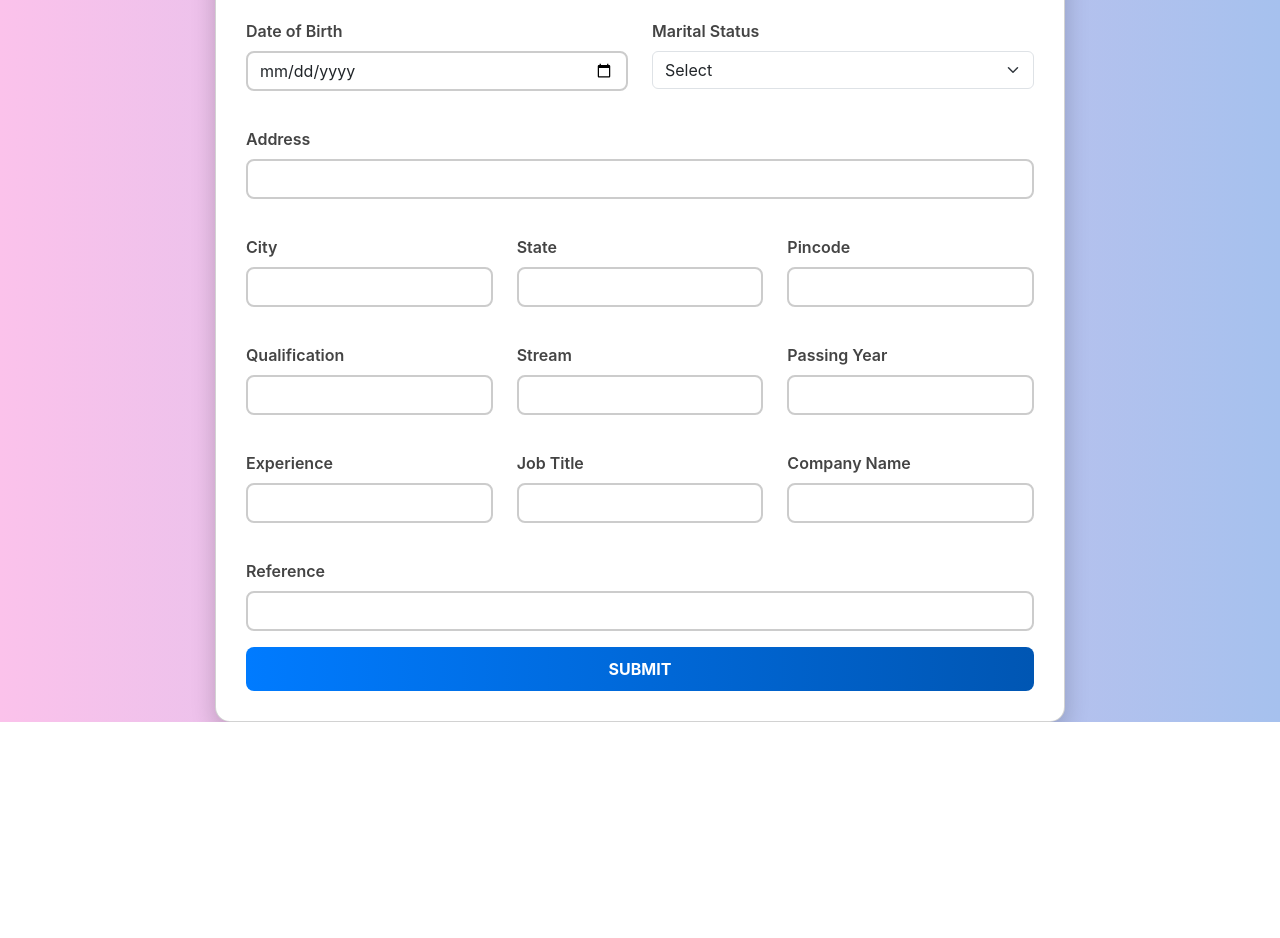
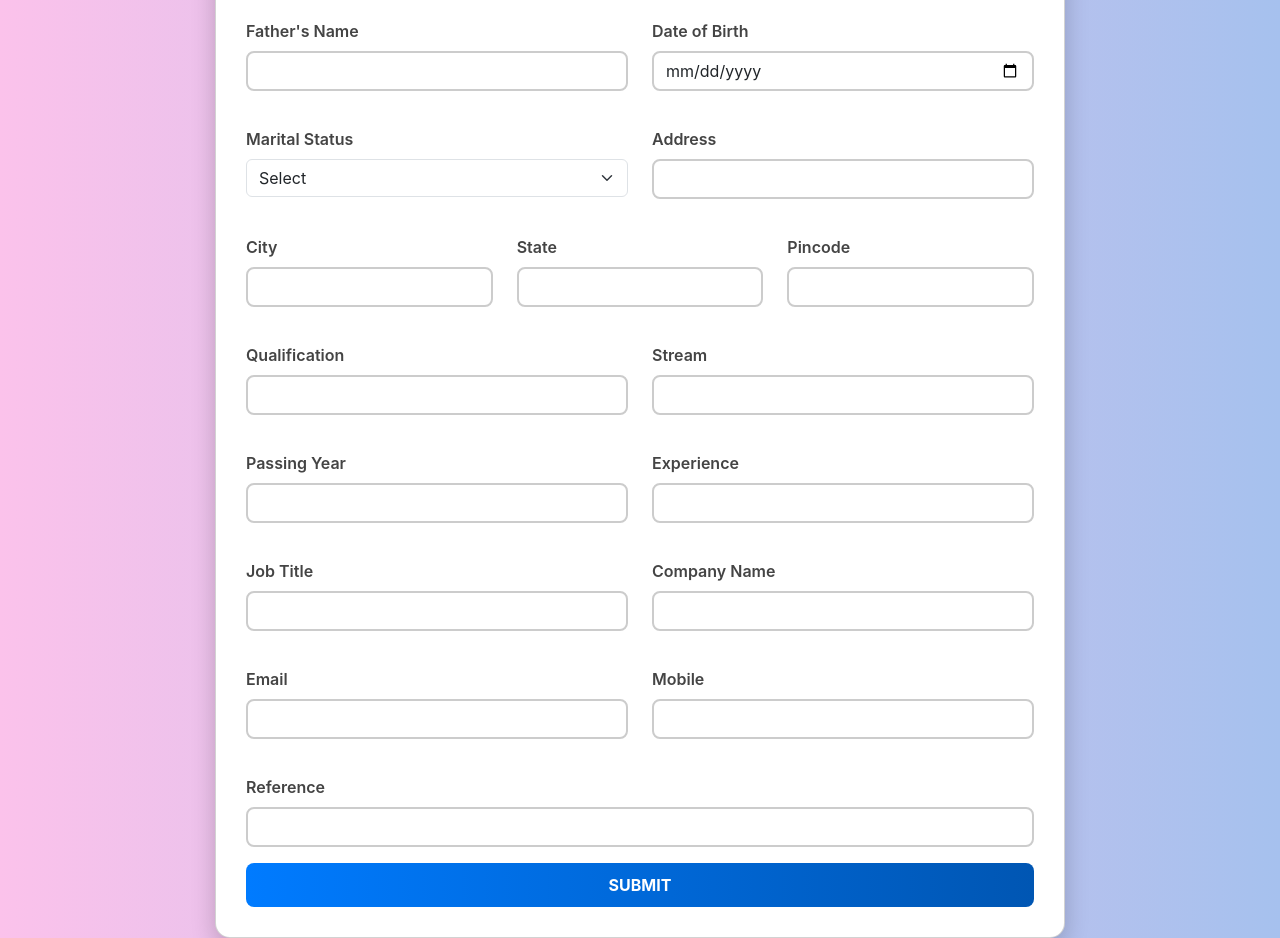
Before and after one commit to piyushsalvi7898/frontend-repo, a React (Create React App) app: page /registration-form in a window 1280 px wide. Shown: the part 260-1198 px from the top of the page. Before the commit the page ends 982 px from the top, so only its background shows below. Built offline with nearby package versions, Linux system fonts and the light colour scheme; no server answers.

Commit message:
Made right form with right content

```diff
--- a/src/pages/RegistrationForm .js
+++ b/src/pages/RegistrationForm .js
@@ -1,6 +1,7 @@
 import React, { useState, useEffect } from "react";
 import { Form, Button, Container, Row, Col, Card } from "react-bootstrap";
 import jsPDF from "jspdf";
+// import "jspdf-autotable";
 import "../css/Registration.css";
 
 const RegistrationForm = () => {
@@ -25,6 +26,7 @@ const RegistrationForm = () => {
     reference: "",
   });
 
+  const [isSubmitting, setIsSubmitting] = useState(false);
   const backendURL = "https://backend-repo-q9e4.onrender.com";
 
   useEffect(() => {
@@ -55,38 +57,104 @@ const RegistrationForm = () => {
   const handleChange = (e) => {
     setFormData({ ...formData, [e.target.name]: e.target.value });
   };
+// =======================================
 
+
+const generatePDF = () => {
+  const doc = new jsPDF();
+
+  // Company Header
+  doc.setFont("helvetica", "bold");
+  doc.setFontSize(20);
+  doc.text("Yunify HR & IT Solution Pvt. Ltd.", 20, 20);
+
+  doc.setFontSize(12);
+  doc.setFont("helvetica", "italic");
+  doc.text("Empowering Talent & Technology", 20, 28);
+
+  // Line separator
+  doc.setLineWidth(0.5);
+  doc.line(20, 32, 190, 32); // Horizontal line
+
+  // Form Data in Normal Text Format
+  doc.setFont("helvetica", "normal");
+  doc.setFontSize(12);
+
+  const fields = [
+    ["Unique ID", formData.uniqueId],
+    ["Name", formData.name],
+    ["Father's Name", formData.fatherName],
+    ["Date of Birth", formData.dob],
+    ["Marital Status", formData.maritalStatus],
+    ["Address", formData.address],
+    ["City", formData.city],
+    ["State", formData.state],
+    ["Pincode", formData.pincode],
+    ["Qualification", formData.qualification],
+    ["Stream", formData.stream],
+    ["Passing Year", formData.passingYear],
+    ["Experience", formData.experience],
+    ["Job Title", formData.jobTitle],
+    ["Company Name", formData.companyName],
+    ["Email", formData.email],
+    ["Mobile", formData.mobile],
+    ["Reference", formData.reference],
+  ];
+
+  let y = 40; // Initial Y position for the text
+
+  fields.forEach(([label, value]) => {
+    doc.setFont("helvetica", "bold");
+    doc.text(`${label}:`, 20, y);
+    doc.setFont("helvetica", "normal");
+    doc.text(value || "N/A", 70, y);
+    y += 8; // Spacing between lines
+  });
+
+  y += 10; // Space before footer
+
+  // Footer Message
+  doc.setFont("helvetica", "bold");
+  doc.setFontSize(12);
+  doc.text("Thank you for choosing Yunify HR & IT Solution Pvt. Ltd.", 20, y);
+
+  doc.setFont("helvetica", "normal");
+  doc.setFontSize(10);
+  doc.text("Your application has been successfully submitted and is under review.", 20, y + 8);
+  doc.text("We are committed to connecting talented individuals with the right opportunities.", 20, y + 16);
+  doc.text("For any further assistance, feel free to reach out to us at:", 20, y + 24);
+
+  doc.setFont("helvetica", "bold");
+  doc.text(" Email: contact@yunify.in  |    Contact:  +91 94248-06680", 20, y + 32);
+
+  doc.save(`Candidate_Receipt_${formData.uniqueId}.pdf`);
+};
+
+
+
+  // ===============================
   const handleSubmit = async (e) => {
     e.preventDefault();
+    setIsSubmitting(true);
     try {
       const response = await fetch(`${backendURL}/api/candidates`, {
         method: "POST",
         headers: { "Content-Type": "application/json" },
         body: JSON.stringify(formData),
       });
+
       if (response.ok) {
         alert("Candidate registered successfully!");
+        generatePDF();
         fetchUniqueId();
-        setFormData({
-          uniqueId: "",
-          name: "",
-          fatherName: "",
-          dob: "",
-          maritalStatus: "",
-          address: "",
-          city: "",
-          state: "",
-          pincode: "",
-          qualification: "",
-          stream: "",
-          passingYear: "",
-          experience: "",
-          jobTitle: "",
-          companyName: "",
-          email: "",
-          mobile: "",
-          reference: "",
-        });
+        setFormData(prev => ({
+          ...prev, uniqueId: prev.uniqueId,
+          name: "", fatherName: "", dob: "", maritalStatus: "",
+          address: "", city: "", state: "", pincode: "",
+          qualification: "", stream: "", passingYear: "",
+          experience: "", jobTitle: "", companyName: "",
+          email: "", mobile: "", reference: "",
+        }));
       } else {
         alert("Error registering candidate. Please check required fields.");
       }
@@ -94,7 +162,9 @@ const RegistrationForm = () => {
       console.error("Error:", error);
       alert("Server error. Try again later.");
     }
+    setIsSubmitting(false);
   };
+
 
   return (
 <Container className="registration-container">
@@ -102,16 +172,11 @@ const RegistrationForm = () => {
     <h2 className="text-center registration-title">CANDIDATE REGISTRATION</h2>
     <Form onSubmit={handleSubmit}>
       <Row>
+
         <Col md={6}>
           <Form.Group className="mb-3">
-                <Form.Label>Name of the Candidate</Form.Label>
+            <Form.Label>Name</Form.Label>
             <Form.Control type="text" name="name" value={formData.name} onChange={handleChange} required />
-              </Form.Group>
-            </Col>
-            <Col md={6}>
-              <Form.Group className="mb-3">
-                <Form.Label>Father's Name</Form.Label>
-                <Form.Control type="text" name="fatherName" value={formData.fatherName} onChange={handleChange} required />
           </Form.Group>
         </Col>
       </Row>
@@ -119,10 +184,19 @@ const RegistrationForm = () => {
       <Row>
         <Col md={6}>
           <Form.Group className="mb-3">
+            <Form.Label>Father's Name</Form.Label>
+            <Form.Control type="text" name="fatherName" value={formData.fatherName} onChange={handleChange} required />
+          </Form.Group>
+        </Col>
+        <Col md={6}>
+          <Form.Group className="mb-3">
             <Form.Label>Date of Birth</Form.Label>
             <Form.Control type="date" name="dob" value={formData.dob} onChange={handleChange} required />
           </Form.Group>
         </Col>
+      </Row>
+
+      <Row>
         <Col md={6}>
           <Form.Group className="mb-3">
             <Form.Label>Marital Status</Form.Label>
@@ -133,10 +207,7 @@ const RegistrationForm = () => {
             </Form.Select>
           </Form.Group>
         </Col>
-          </Row>
-
-          <Row>
-            <Col md={12}>
+        <Col md={6}>
           <Form.Group className="mb-3">
             <Form.Label>Address</Form.Label>
             <Form.Control type="text" name="address" value={formData.address} onChange={handleChange} required />
@@ -166,43 +237,61 @@ const RegistrationForm = () => {
       </Row>
 
       <Row>
-            <Col md={4}>
+        <Col md={6}>
           <Form.Group className="mb-3">
             <Form.Label>Qualification</Form.Label>
             <Form.Control type="text" name="qualification" value={formData.qualification} onChange={handleChange} required />
           </Form.Group>
         </Col>
-            <Col md={4}>
+        <Col md={6}>
           <Form.Group className="mb-3">
             <Form.Label>Stream</Form.Label>
             <Form.Control type="text" name="stream" value={formData.stream} onChange={handleChange} required />
           </Form.Group>
         </Col>
-            <Col md={4}>
+      </Row>
+
+      <Row>
+        <Col md={6}>
           <Form.Group className="mb-3">
             <Form.Label>Passing Year</Form.Label>
             <Form.Control type="number" name="passingYear" value={formData.passingYear} onChange={handleChange} required />
           </Form.Group>
         </Col>
-          </Row>
-
-          <Row>
-            <Col md={4}>
+        <Col md={6}>
           <Form.Group className="mb-3">
             <Form.Label>Experience</Form.Label>
             <Form.Control type="text" name="experience" value={formData.experience} onChange={handleChange} required />
           </Form.Group>
         </Col>
-            <Col md={4}>
+      </Row>
+
+      <Row>
+        <Col md={6}>
           <Form.Group className="mb-3">
             <Form.Label>Job Title</Form.Label>
             <Form.Control type="text" name="jobTitle" value={formData.jobTitle} onChange={handleChange} required />
           </Form.Group>
         </Col>
-            <Col md={4}>
+        <Col md={6}>
           <Form.Group className="mb-3">
             <Form.Label>Company Name</Form.Label>
             <Form.Control type="text" name="companyName" value={formData.companyName} onChange={handleChange} required />
+          </Form.Group>
+        </Col>
+      </Row>
+
+      <Row>
+        <Col md={6}>
+          <Form.Group className="mb-3">
+            <Form.Label>Email</Form.Label>
+            <Form.Control type="email" name="email" value={formData.email} onChange={handleChange} required />
+          </Form.Group>
+        </Col>
+        <Col md={6}>
+          <Form.Group className="mb-3">
+            <Form.Label>Mobile</Form.Label>
+            <Form.Control type="text" name="mobile" value={formData.mobile} onChange={handleChange} required />
           </Form.Group>
         </Col>
       </Row>
@@ -212,10 +301,14 @@ const RegistrationForm = () => {
         <Form.Control type="text" name="reference" value={formData.reference} onChange={handleChange} />
       </Form.Group>
 
-          <Button variant="primary" type="submit" className="submit-btn">Submit</Button>
+      <Button variant="primary" type="submit" className="submit-btn" disabled={isSubmitting}>
+  {isSubmitting ? "Submitting..." : "Submit"}
+</Button>
+
     </Form>
   </Card>
 </Container>
+
   );
 };
 
```
Lines whose indentation alone changed are shown as unchanged.
